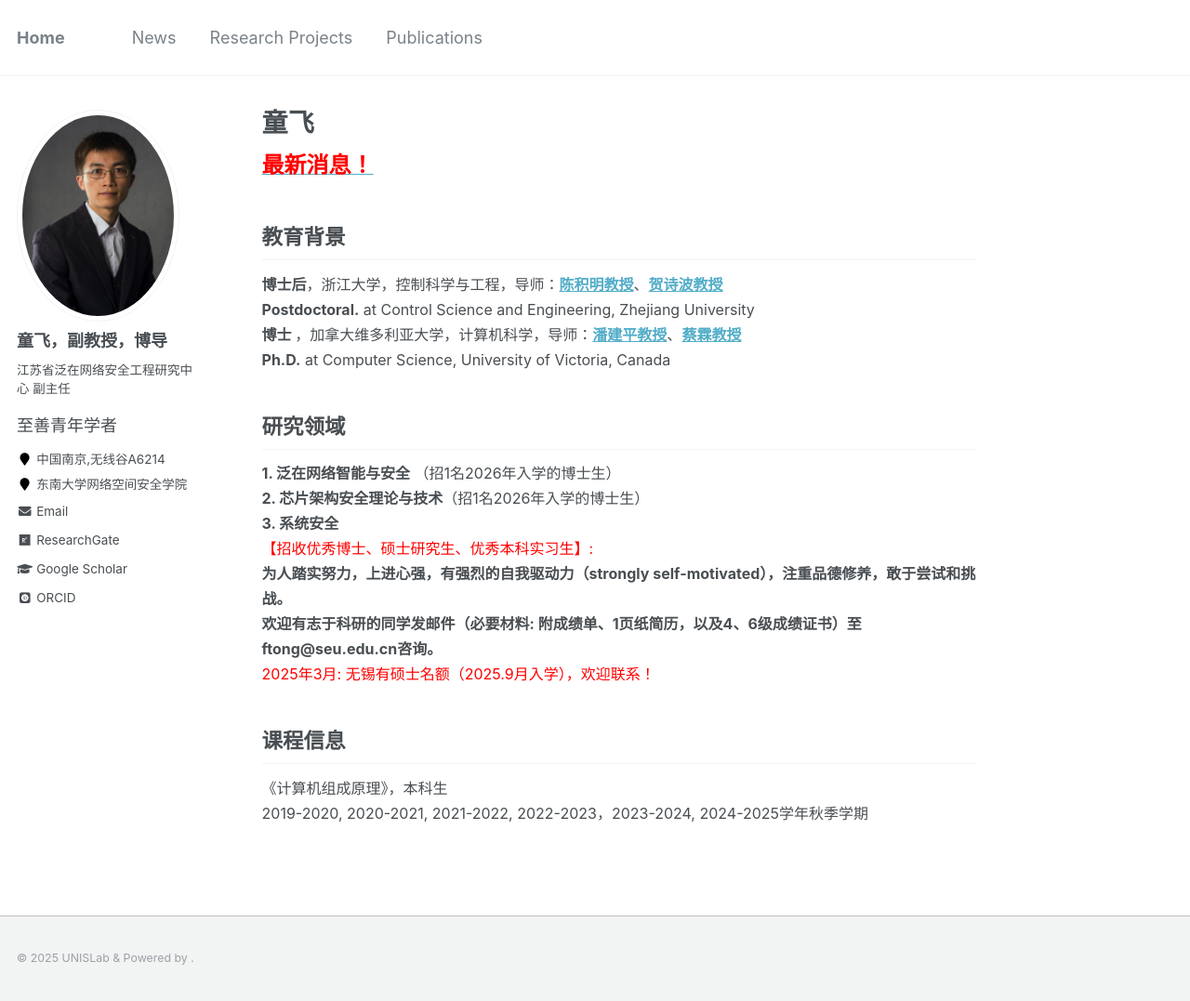
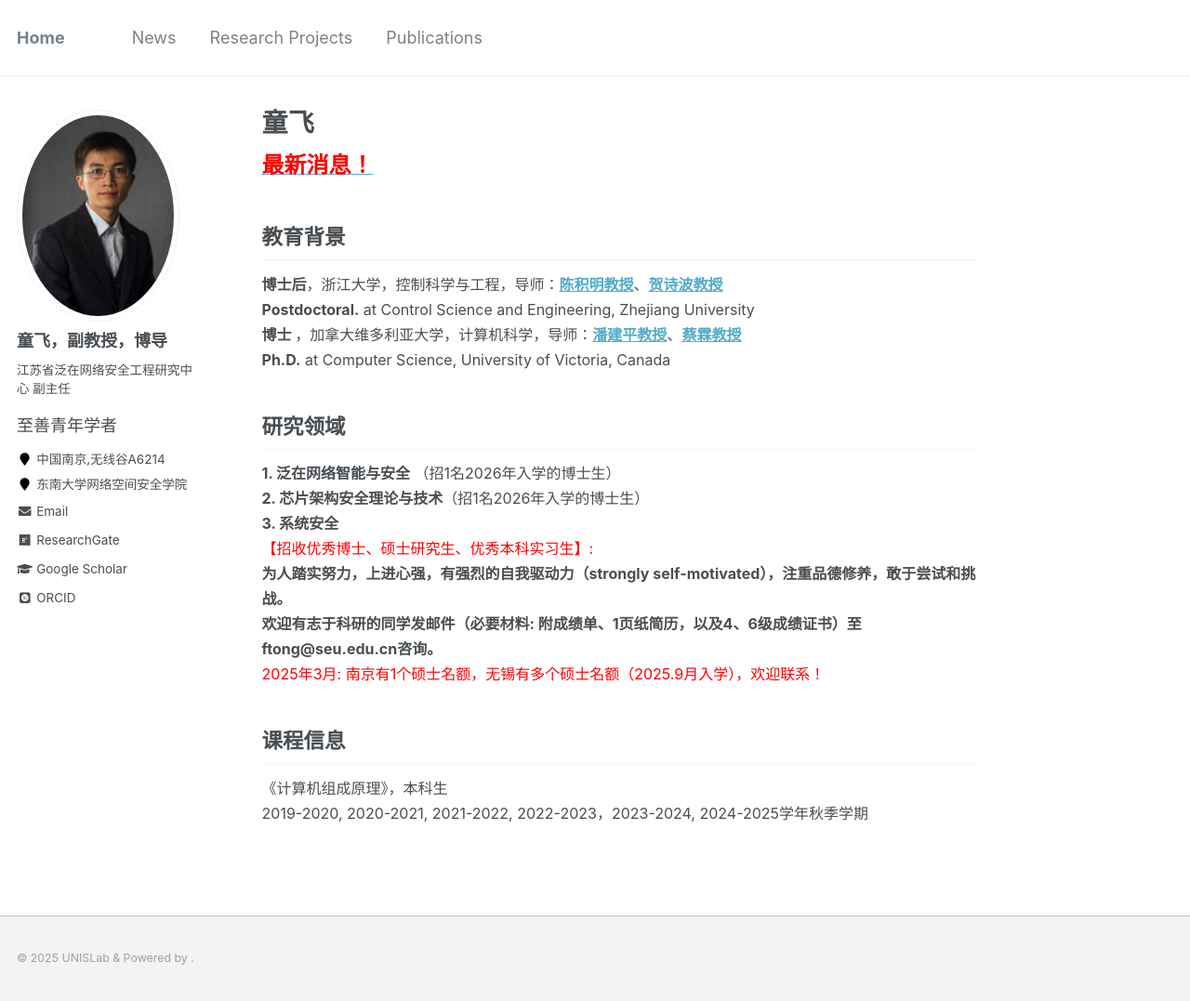
Before and after one commit to fei-tong/fei-tong.github.io, a Jekyll site: the page built from _pages/about.md, in a window 1280 px wide and 1077 px high. Shown: the whole window at 93% size. Built offline with Jekyll 4.4.1, drawn with Linux system fonts in a browser that asks for light colours; some web fonts are replaced.

Commit message:
Update about.md

```diff
--- a/_pages/about.md
+++ b/_pages/about.md
@@ -27,7 +27,7 @@ redirect_from:
 <font color="red">【招收优秀博士、硕士研究生、优秀本科实习生】:</font><br>
 <b>为人踏实努力，上进心强，有强烈的自我驱动力（strongly self-motivated），注重品德修养，敢于尝试和挑战。</b><br>
 <b>欢迎有志于科研的同学发邮件（必要材料: 附成绩单、1页纸简历，以及4、6级成绩证书）至 ftong@seu.edu.cn咨询。</b><br>
-<font color="red">2025年3月: 无锡有硕士名额（2025.9月入学），欢迎联系！</font>
+<font color="red">2025年3月: 南京有1个硕士名额，无锡有多个硕士名额（2025.9月入学），欢迎联系！</font>
 </font>
 
 ## 课程信息
```
